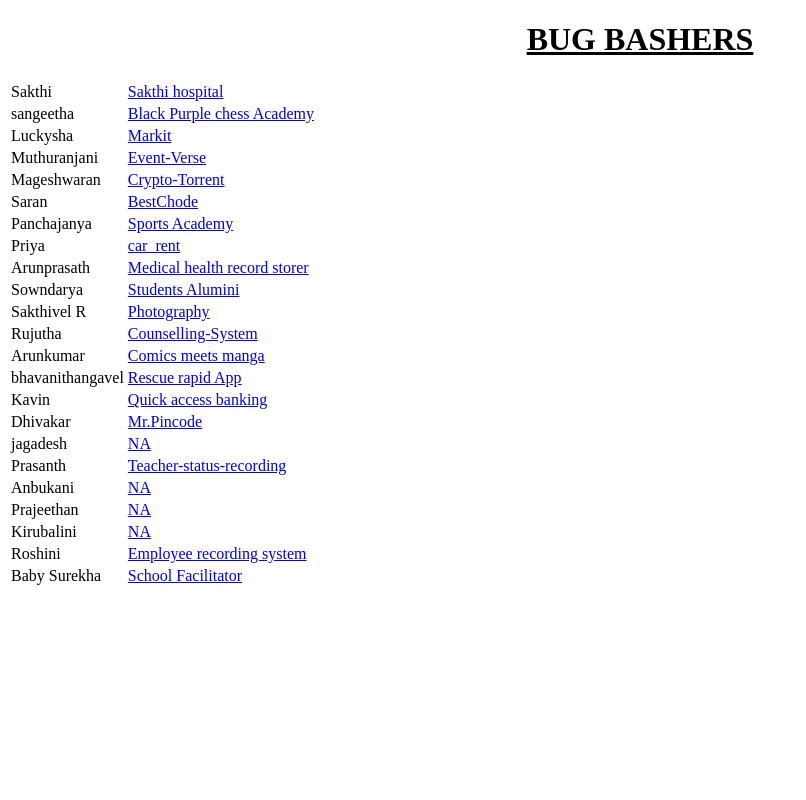
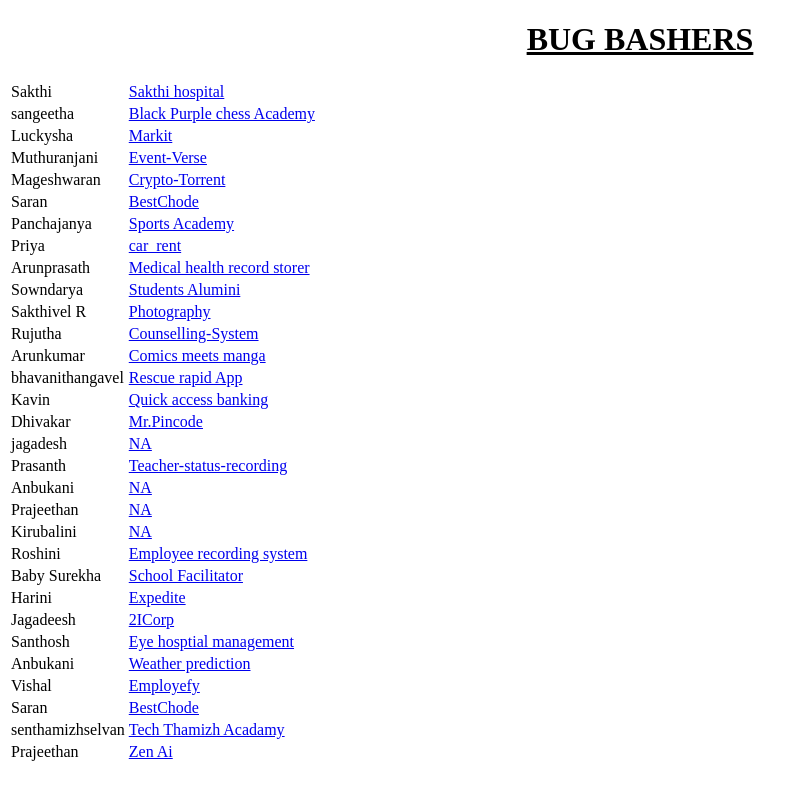
Before and after one commit to Sakthivel0309/Bug-Bashers, a plain HTML site: page url/application.html in a window 1280 px wide. Shown: the whole page, without its empty margins (0-806 px from the left). Drawn offline with Linux system fonts and the light colour scheme.

Commit message:
new added

```diff
--- a/url/application.html
+++ b/url/application.html
@@ -103,6 +103,39 @@
             <td>Baby Surekha</td>
             <td><a href="https://babysurekhapaladugu.github.io/FrontEndTraining/" target="_blank">School Facilitator </a></td>
         </tr>
+        <tr>
+            <td>Harini</td>
+            <td><a href="https://idhayaharine.github.io/WebTraining/" target="_blank"> Expedite</a></td>
+        </tr>
+        <tr>
+            <td>Jagadeesh</td>
+            <td><a href="https://jagadesh04.github.io/Training/" target="_blank"> 2ICorp</a></td>
+        </tr>
+        <tr>
+            <td>Santhosh</td>
+            <td><a href="https://msanthoshmari.github.io/training/" target="_blank">Eye hosptial management</a></td>
+        </tr>
+        <tr>
+            <td>Anbukani</td>
+            <td><a href="https://anbukkani2002.github.io/weather.html/" target="_blank">Weather prediction </a></td>
+        </tr>
+
+        <tr>
+            <td>Vishal</td>
+            <td><a href=" https://vishalsrinivasan11.github.io/Employefy/" target="_blank">Employefy </a></td>
+        </tr>
+        <tr>
+            <td>Saran</td>
+            <td><a href="https://saran5421.github.io/Project-BestChode1/" target="_blank">BestChode </a></td>
+        </tr>
+        <tr>
+            <td>senthamizhselvan</td>
+            <td><a href="https://senthamizhselvan123.github.io/senthamizh/" target="_blank"> Tech Thamizh Acadamy</a></td>
+        </tr>
+        <tr>
+            <td>Prajeethan</td>
+            <td><a href="https://prajeethan.github.io/zen1/" target="_blank">Zen Ai </a></td>
+        </tr>
 
 </body>
 </html>
```
